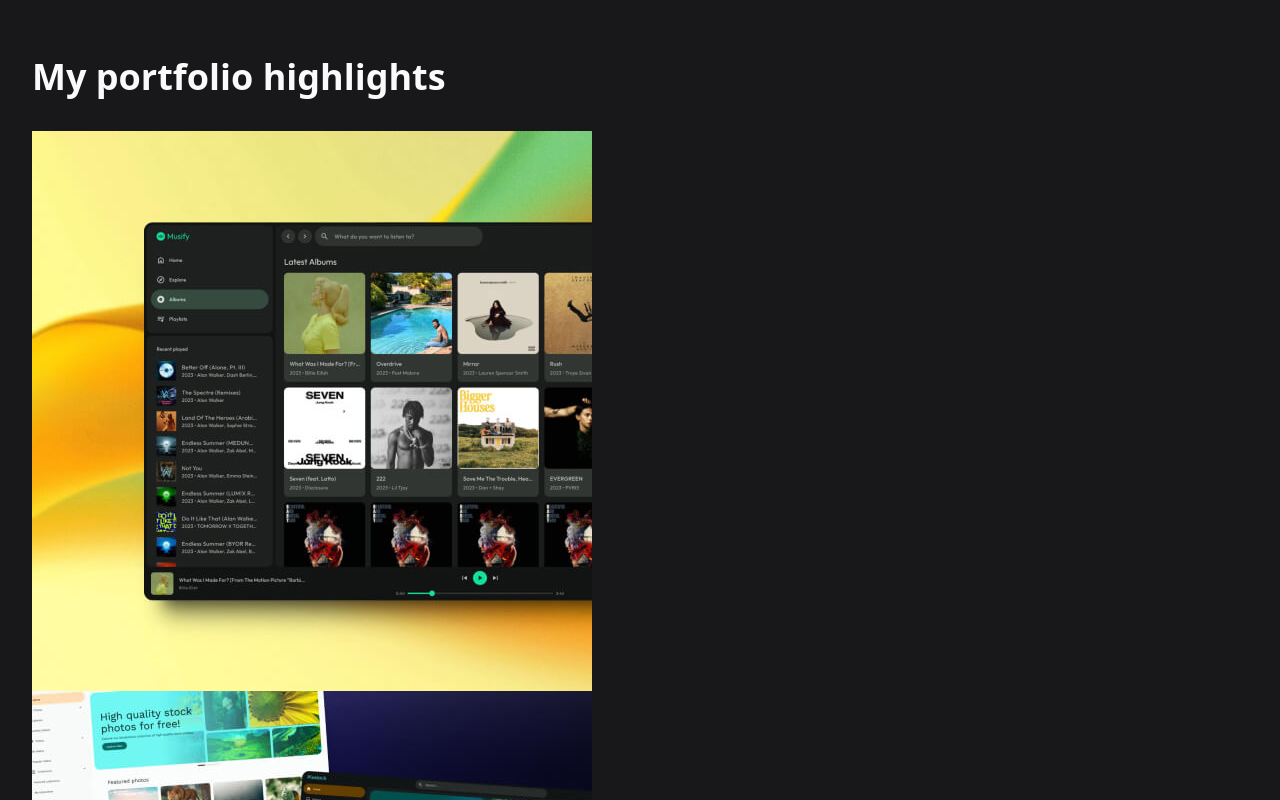
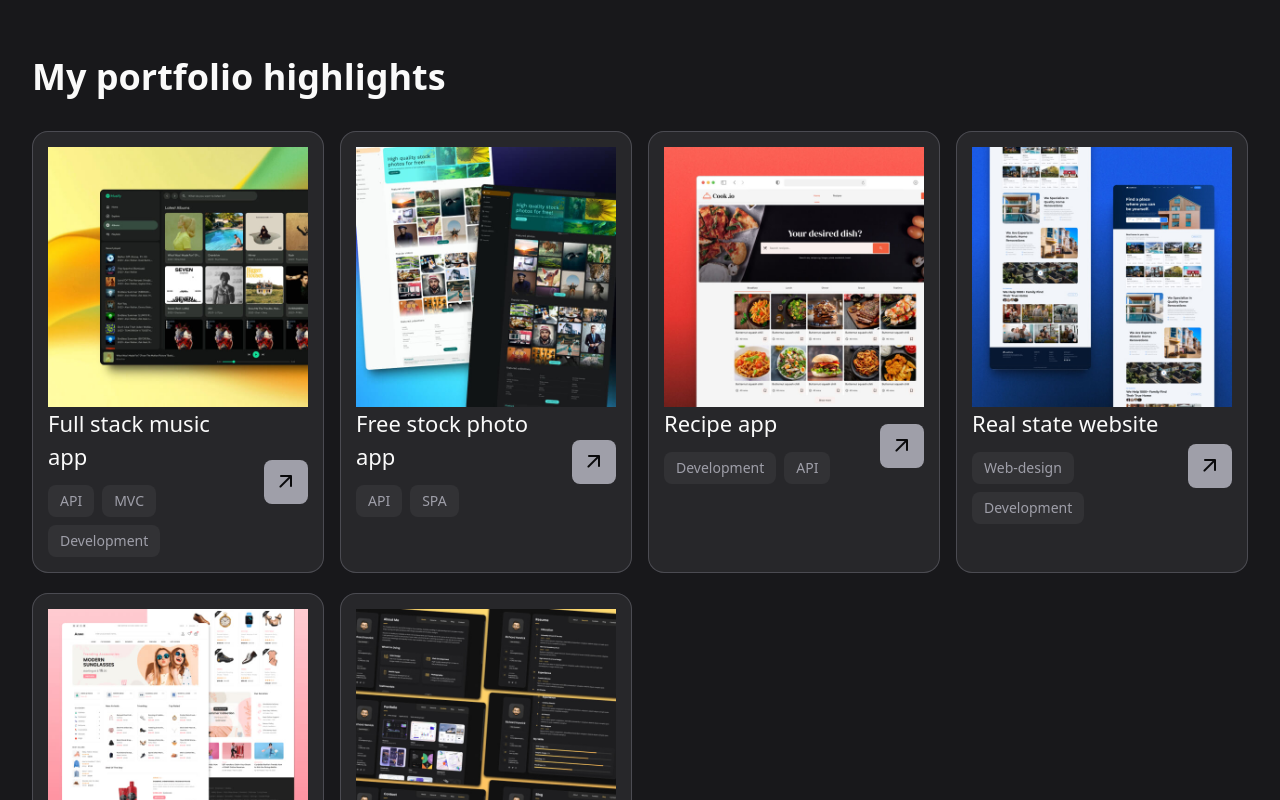
Before and after one commit to SaymaAmelia/Portfolio-website-practice, a React (Vite) app: page / in a window 1280 px wide. Shown: the part 1660-2460 px from the top of the page. Built offline with nearby package versions, Linux system fonts and the light colour scheme.

Commit message:
work_Part_done

```diff
--- a/src/components/ProjectCard.jsx
+++ b/src/components/ProjectCard.jsx
@@ -2,7 +2,7 @@
 import PropTypes from 'prop-types'
 const ProjectCard = ({imgSrc, title, tags,  projectLink, classes }) => {
   return (
-    <div>
+    <div className={"relative p-4 rounded-2xl bg-zinc-800 hover:bg-zinc-700/50 active:bg-zinc-700/60 ring-1 ring-inset ring-zinc-500/50 transition-colors " + classes } >
       <figure>
         <img
         src={imgSrc}
@@ -11,6 +11,40 @@
         className='img-cover'
         />
       </figure>
+
+
+
+      <div className='flex items-center justify-between gap-4'>
+         <div>
+          <h3 className=' title-1   mb-3'>
+           {title}
+          </h3>
+
+          <div className='flex flex-wrap items-center gap-2'>
+
+         {tags.map((label , key)=>(
+           <span key={key} className='h-8 text-sm text-zinc-400 bg-zinc-50/5 grid items-center px-3 rounded-lg'>
+             {label}
+           </span>
+           ))}
+
+          </div>
+
+         </div>
+         <div className='w-11 h-11 rounded-lg grid place-items-center bg-zinc-400 text-zinc-950 shrink-0'>
+          <span
+            className='material-symbols-rounded'
+            aria-hidden='true'
+           >
+             arrow_outward
+
+          </span>
+         </div>
+     </div>
+     <a href={projectLink}
+       target='_blank'
+       className=' absolute inset-0'
+     ></a>
 
 
     </div>
--- a/src/components/Work.jsx
+++ b/src/components/Work.jsx
@@ -49,7 +49,7 @@
         <h2 className='heading-2 mb-8'>
              My portfolio highlights
         </h2>
-        <div>
+        <div className='grid gap-x-4 gap-y-5 grid-cols-[repeat(auto-fill,minmax(280px,_1fr))]'>
           {
             works.map(({imgSrc, title, tags, projectLink}, key)=>(
             <ProjectCard
@@ -57,6 +57,7 @@
             imgSrc={imgSrc}
             title={title}
             tags={tags}
+            projectLink={projectLink}
             />
             ))
           }
--- a/src/index.css
+++ b/src/index.css
@@ -83,3 +83,9 @@
 }
 .btn-outline{
   @apply h-11 bg-zinc-800 hover:bg-zinc-50/50 active:bg-zinc-800 text-white rounded-md }
+
+
+  /* projectCard */
+  .title-1{
+    @apply text-[22px] font-normal
+  }
```
